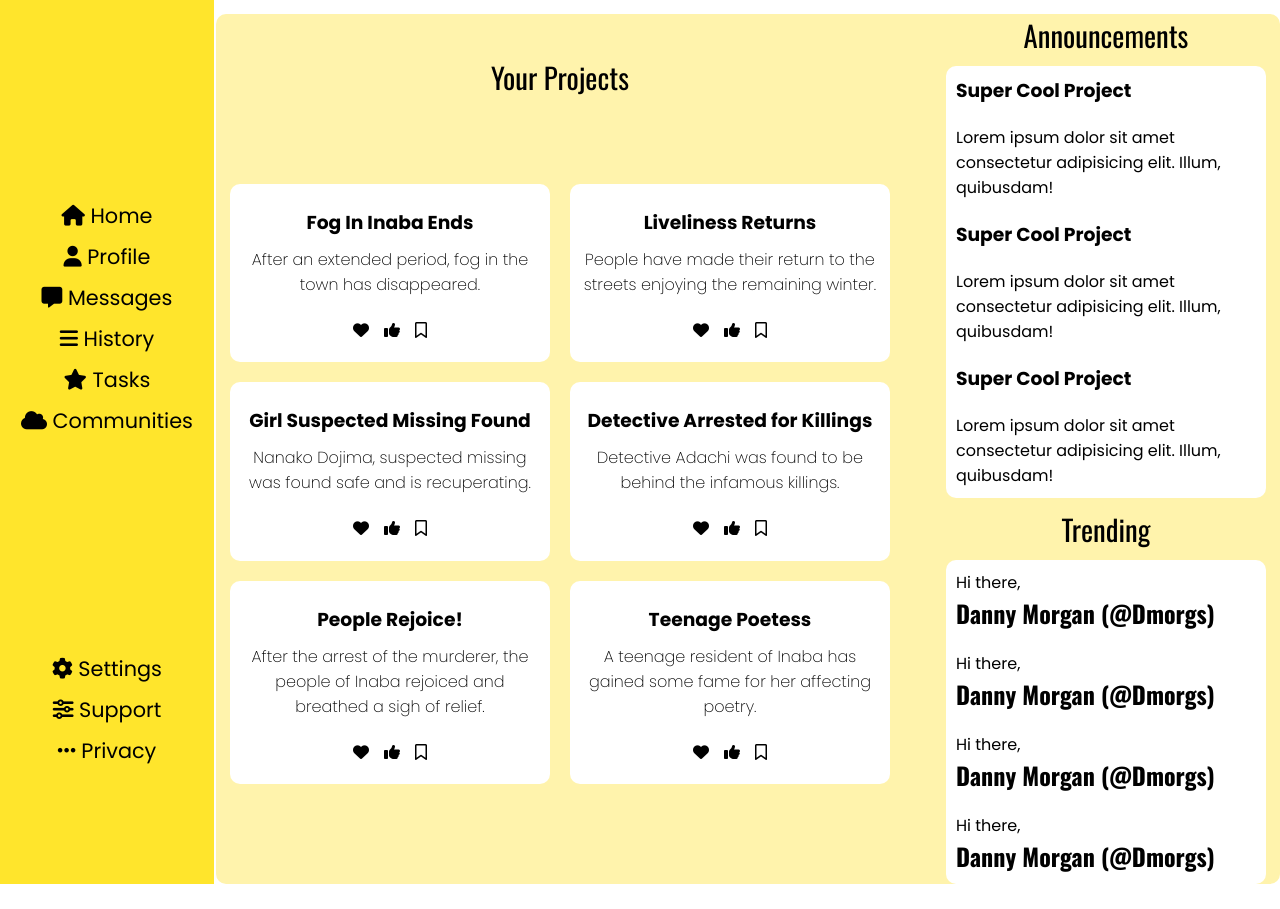
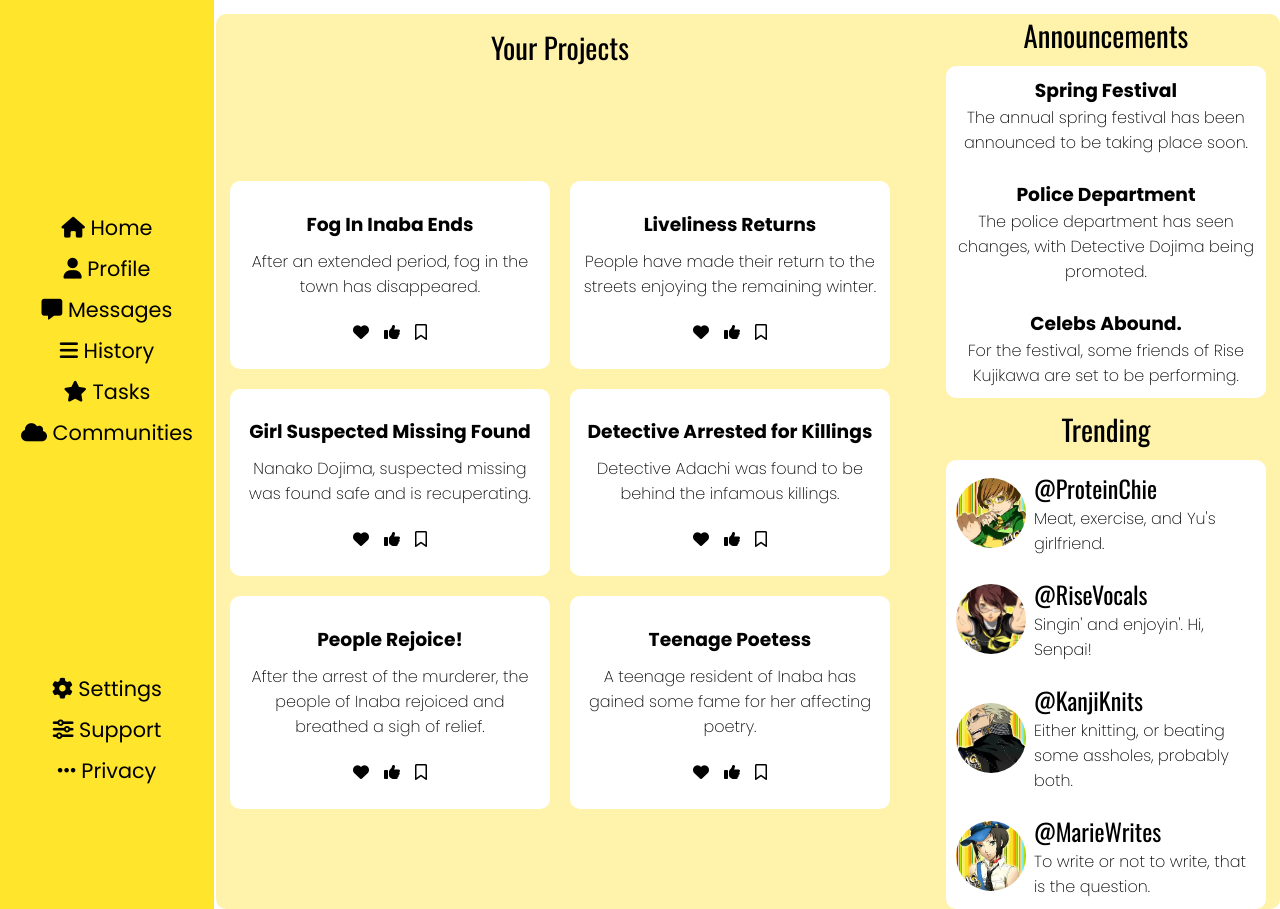
Before and after one commit to SuperPsycho4347/admin-dashboard, a plain HTML site: page index.html in a window 1280 px wide. Shown: the part 163-1072 px from the top of the page. Before the commit the page ends 1047 px from the top, so only its background shows below. Drawn offline with nearby package versions, Linux system fonts and the light colour scheme.

Commit message:
added final styling for trends and announcements,

```diff
--- a/index.html
+++ b/index.html
@@ -90,7 +90,7 @@
                         </div>
                     </div>
                     <div class="card">
-                        <h3>Detective Arrested for   Killings</h3>
+                        <h3>Detective Arrested for Killings</h3>
                         <p>Detective Adachi was found to be behind the infamous killings.</p>
                         <div class="action">
                             <i class="fa-solid fa-heart"></i>
@@ -120,33 +120,51 @@
             </div>
             <div class="announcement">
                 <h2>Announcements</h2>
-                <div class="ann-card">
-                    <h3>Super Cool Project</h3>
-                    <p>Lorem ipsum dolor sit amet consectetur adipisicing elit. Illum, quibusdam!</p>
-                    <h3>Super Cool Project</h3>
-                    <p>Lorem ipsum dolor sit amet consectetur adipisicing elit. Illum, quibusdam!</p>
-                    <h3>Super Cool Project</h3>
-                    <p>Lorem ipsum dolor sit amet consectetur adipisicing elit. Illum, quibusdam!</p>
+                <div class="announcement-container">
+                    <div class="ann-card">
+                        <h3>Spring Festival</h3>
+                        <p>The annual spring festival has been announced to be taking place soon.</p>
+                    </div>
+                    <div class="ann-card">
+                        <h3>Police Department</h3>
+                        <p>The police department has seen changes, with Detective Dojima being promoted.</p>
+                    </div>
+                    <div class="ann-card">
+                        <h3>Celebs Abound.</h3>
+                        <p>For the festival, some friends of Rise Kujikawa are set to be performing.</p>
+                    </div>
                 </div>
             </div>
             <div class="trending">
             <h2>Trending</h2>
             <div class="trend-card">
                 <div class="info">
-                    <p>Hi there,</p>
-                    <h1>Danny Morgan (@Dmorgs)</h1>
+                    <img src="./img/chie.jpg" alt="" class="avatar">
+                    <div class="pers">
+                        <h1>@ProteinChie</h1>
+                        <p>Meat, exercise, and Yu's girlfriend.</p>
+                    </div>
                 </div>
                 <div class="info">
-                    <p>Hi there,</p>
-                    <h1>Danny Morgan (@Dmorgs)</h1>
+                    <img src="./img/rise.jpg" alt="" class="avatar">
+                    <div class="pers">
+                        <h1>@RiseVocals</h1>
+                        <p>Singin' and enjoyin'. Hi, Senpai!</p>
+                    </div>
                 </div>
                 <div class="info">
-                    <p>Hi there,</p>
-                    <h1>Danny Morgan (@Dmorgs)</h1>
+                    <img src="./img/kanji.jpg" alt="" class="avatar">
+                    <div class="pers">
+                        <h1>@KanjiKnits</h1>
+                        <p>Either knitting, or beating some assholes, probably both.</p>
+                    </div>
                 </div>
                 <div class="info">
-                    <p>Hi there,</p>
-                    <h1>Danny Morgan (@Dmorgs)</h1>
+                    <img src="./img/marie.jpg" alt="" class="avatar">
+                    <div class="pers">
+                        <h1>@MarieWrites</h1>
+                        <p>To write or not to write, that is the question.</p>
+                    </div>
                 </div>
             </div>
         </div>
--- a/style.css
+++ b/style.css
@@ -159,7 +159,9 @@ input[type="search"] {
     margin-top: -200px;
 }
 
-
+.hero .projects h2 {
+    margin-top: 20px;
+}
 
 .hero .article {
     display: grid;
@@ -212,9 +214,21 @@ input[type="search"] {
     gap: 20px;
 }
 
-.hero .trending .trend-card h1 {
+.hero .trending .trend-card .info h1 {
     font-family: 'Oswald';
     font-size: 1.5rem;
+    font-weight: normal;
+}
+
+.hero .trending .trend-card .info {
+    display: flex;
+    align-items: center;
+    justify-content: center;
+    gap: 8px;
+}
+
+.hero .trending .trend-card .info p {
+    font-weight: 200;
 }
 
 .hero .announcement {
@@ -226,12 +240,26 @@ input[type="search"] {
     gap: 10px;
 }
 
-.hero .announcement .ann-card {
+.hero .announcement .announcement-container {
     display: flex;
     flex-direction: column;
     width: 300px;
     background-color: white;
     padding: 10px;
     border-radius: 10px;
-    gap: 20px;
+    gap: 25px;
 }
+
+.hero .announcement .announcement-container .ann-card {
+    display: flex;
+    flex-direction: column;
+    align-items: center;
+    justify-content: center;
+    text-wrap: wrap;
+}
+
+.hero .announcement .announcement-container .ann-card p {
+    font-weight: 200;
+    text-align: center;
+    text-wrap: wrap;
+}
```
Also changed, not shown: img/chie.jpg (added), img/igor.jpg (added), img/kanji.jpg (added), img/marie.jpg (added), img/rise.jpg (added).
